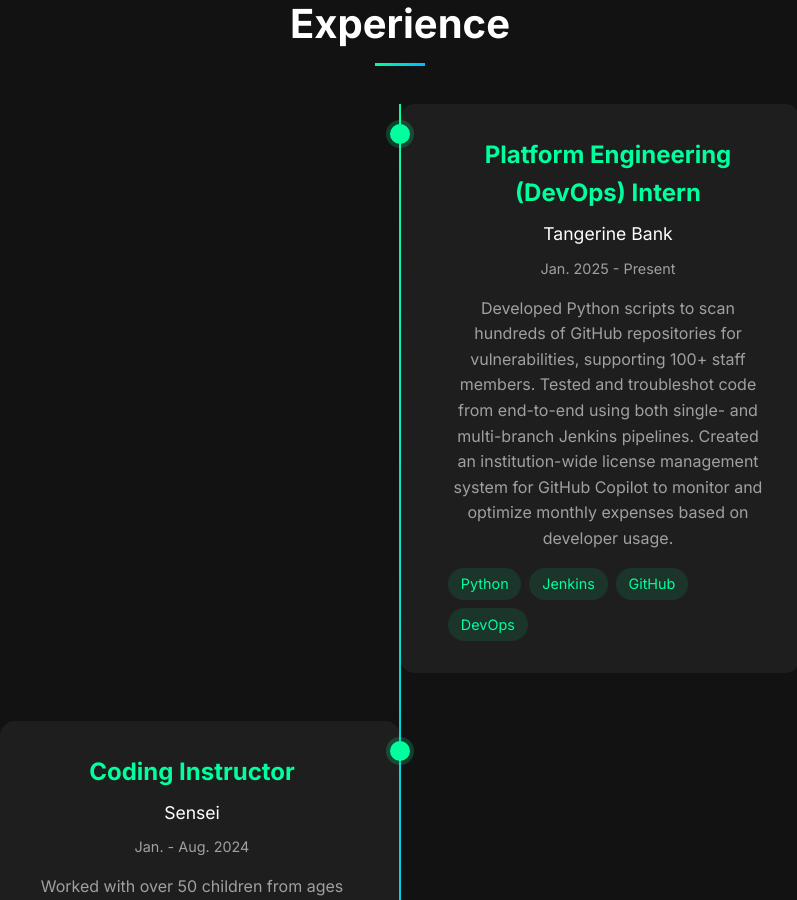
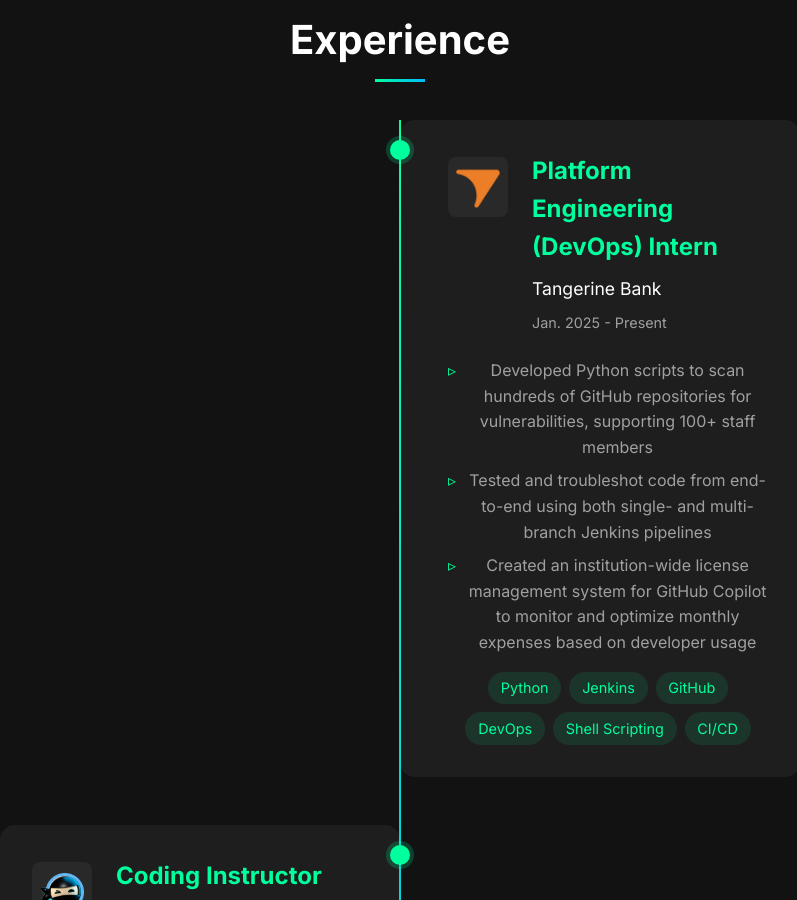
Before and after one commit to dhruvvenkat/personalwebsite, a React (Create React App) app in the folder dhruvs-site/: page / in a window 1280 px wide. Shown: the part 1900-2800 px from the top of the page, without its empty margins (240-1037 px from the left). Built offline with nearby package versions, Linux system fonts and the light colour scheme.

Commit message:
cosmetics

```diff
--- a/dhruvs-site/src/App.css
+++ b/dhruvs-site/src/App.css
@@ -1,3 +1,7 @@
+html {
+  scroll-behavior: smooth;
+}
+
 * {
   margin: 0;
   padding: 0;
--- a/dhruvs-site/src/components/Experience.js
+++ b/dhruvs-site/src/components/Experience.js
@@ -6,18 +6,40 @@ const Experience = () => {
     {
       title: "Platform Engineering (DevOps) Intern",
       company: "Tangerine Bank",
+      logo: "/tng.png", // Updated to use the Tangerine logo
       period: "Jan. 2025 - Present",
-      description:
-        "Developed Python scripts to scan hundreds of GitHub repositories for vulnerabilities, supporting 100+ staff members. Tested and troubleshot code from end-to-end using both single- and multi-branch Jenkins pipelines. Created an institution-wide license management system for GitHub Copilot to monitor and optimize monthly expenses based on developer usage.",
-      skills: ["Python", "Jenkins", "GitHub", "DevOps"],
+      description: [
+        "Developed Python scripts to scan hundreds of GitHub repositories for vulnerabilities, supporting 100+ staff members",
+        "Tested and troubleshot code from end-to-end using both single- and multi-branch Jenkins pipelines",
+        "Created an institution-wide license management system for GitHub Copilot to monitor and optimize monthly expenses based on developer usage",
+      ],
+      skills: [
+        "Python",
+        "Jenkins",
+        "GitHub",
+        "DevOps",
+        "Shell Scripting",
+        "CI/CD",
+      ],
     },
     {
       title: "Coding Instructor",
-      company: "Sensei",
+      company: "CodeNinjas Royal Vista",
+      logo: "/cnrv.png", // Replace with actual logo URL
       period: "Jan. - Aug. 2024",
-      description:
-        "Worked with over 50 children from ages 5-15 to teach basic concepts related to Lua, JavaScript, and C#. Collaborated with other employees to implement an in-house currency system for students to be rewarded for their learning progression. Utilized sales skills to 'pitch' the program to prospective customers and helped bring in over 20 new students.",
-      skills: ["Teaching", "Lua", "JavaScript", "C#"],
+      description: [
+        "Worked with over 50 children from ages 5-15 to teach basic concepts related to Lua, JavaScript, and C#",
+        "Collaborated with other employees to implement an in-house currency system for students to be rewarded for their learning progression",
+        "Utilized sales skills to 'pitch' the program to prospective customers and helped bring in over 20 new students",
+      ],
+      skills: [
+        "Teaching",
+        "Lua",
+        "JavaScript",
+        "C#",
+        "Communication",
+        "Leadership",
+      ],
     },
   ];
 
@@ -30,11 +52,22 @@ const Experience = () => {
             <div className="timeline-item" key={index}>
               <div className="timeline-content">
                 <div className="timeline-header">
-                  <h3 className="job-title">{exp.title}</h3>
-                  <span className="company">{exp.company}</span>
-                  <span className="period">{exp.period}</span>
+                  <div className="company-info">
+                    <div className="company-logo">
+                      <img src={exp.logo} alt={`${exp.company} logo`} />
+                    </div>
+                    <div className="company-details">
+                      <h3 className="job-title">{exp.title}</h3>
+                      <span className="company">{exp.company}</span>
+                      <span className="period">{exp.period}</span>
+                    </div>
+                  </div>
                 </div>
-                <p className="description">{exp.description}</p>
+                <ul className="description">
+                  {exp.description.map((bullet, bulletIndex) => (
+                    <li key={bulletIndex}>{bullet}</li>
+                  ))}
+                </ul>
                 <div className="skills">
                   {exp.skills.map((skill, skillIndex) => (
                     <span className="skill-tag" key={skillIndex}>
--- a/dhruvs-site/src/components/Navbar.js
+++ b/dhruvs-site/src/components/Navbar.js
@@ -2,22 +2,46 @@ import React from "react";
 import "../styles/Navbar.css";
 
 const Navbar = () => {
+  const handleClick = (e) => {
+    e.preventDefault();
+    const targetId = e.currentTarget.getAttribute("href").slice(1);
+    const targetElement = document.getElementById(targetId);
+
+    if (targetElement) {
+      const navbarHeight = document.querySelector(".navbar").offsetHeight;
+      const targetPosition = targetElement.offsetTop - navbarHeight;
+
+      window.scrollTo({
+        top: targetPosition,
+        behavior: "smooth",
+      });
+    }
+  };
+
   return (
     <nav className="navbar">
       <div className="navbar-container">
-        <div className="logo">DH</div>
+        <div className="logo">DV</div>
         <ul className="nav-links">
           <li>
-            <a href="#about">About</a>
+            <a href="#about" onClick={handleClick}>
+              About
+            </a>
           </li>
           <li>
-            <a href="#experience">Experience</a>
+            <a href="#experience" onClick={handleClick}>
+              Experience
+            </a>
           </li>
           <li>
-            <a href="#projects">Projects</a>
+            <a href="#projects" onClick={handleClick}>
+              Projects
+            </a>
           </li>
           <li>
-            <a href="#contact">Contact</a>
+            <a href="#contact" onClick={handleClick}>
+              Contact
+            </a>
           </li>
         </ul>
       </div>
--- a/dhruvs-site/src/components/Projects.js
+++ b/dhruvs-site/src/components/Projects.js
@@ -5,8 +5,11 @@ const Projects = () => {
   const projects = [
     {
       title: "EscrowShield",
-      description:
-        "Developed a proof-of-concept web application to hold down payments in escrow on the blockchain for buyers of new properties, eliminating the cost of third-party escrows and notaries. Learned and applied the Internet Computer blockchain to write self-validating smart contracts stored in ICP canisters.",
+      description: [
+        "Developed a proof-of-concept web application to hold down payments in escrow on the blockchain for buyers of new properties",
+        "Eliminated the cost of third-party escrows and notaries",
+        "Learned and applied the Internet Computer blockchain to write self-validating smart contracts stored in ICP canisters",
+      ],
       image: "https://via.placeholder.com/400x250",
       technologies: ["ReactJS", "Internet Computer", "Motoko", "MetaMask API"],
       github: "https://github.com/dhruvvenkat/escrowshield",
@@ -14,8 +17,11 @@ const Projects = () => {
     },
     {
       title: "StockWatcher",
-      description:
-        "Developed a CRUD application using Java HTTP client to auto-update users' watchlists every 5 minutes. Users can add and remove stocks from their watchlist or export their watchlist as a CSV file. Used Java Swing to develop an intuitive API with buttons, headers, and graphics.",
+      description: [
+        "Developed a CRUD application using Java HTTP client to auto-update users' watchlists every 5 minutes",
+        "Implemented features for users to add/remove stocks from their watchlist or export as CSV file",
+        "Used Java Swing to develop an intuitive API with buttons, headers, and graphics",
+      ],
       image: "https://via.placeholder.com/400x250",
       technologies: [
         "Java",
@@ -24,6 +30,26 @@ const Projects = () => {
         "Finnhub API",
       ],
       github: "https://github.com/dhruvvenkat/stockwatcher",
+      live: "#",
+    },
+    {
+      title: "Personal Portfolio",
+      description: [
+        "Designed and developed a modern portfolio website with a dark theme and interactive elements",
+        "Implemented smooth animations and responsive design for all screen sizes",
+        "Created a clean user interface with sections for projects, experience, and contact information",
+      ],
+      image: "https://via.placeholder.com/400x250",
+      technologies: [
+        "HTML5",
+        "CSS3",
+        "JavaScript",
+        "ReactJS",
+        "Git",
+        // "Responsive Design",
+        // "CSS Animations",
+      ],
+      github: "https://github.com/dhruvvenkat/portfolio",
       live: "#",
     },
   ];
@@ -58,7 +84,11 @@ const Projects = () => {
               </div>
               <div className="project-content">
                 <h3 className="project-title">{project.title}</h3>
-                <p className="project-description">{project.description}</p>
+                <ul className="project-description">
+                  {project.description.map((bullet, bulletIndex) => (
+                    <li key={bulletIndex}>{bullet}</li>
+                  ))}
+                </ul>
                 <div className="project-technologies">
                   {project.technologies.map((tech, techIndex) => (
                     <span className="tech-tag" key={techIndex}>
--- a/dhruvs-site/src/styles/Experience.css
+++ b/dhruvs-site/src/styles/Experience.css
@@ -118,12 +118,29 @@
   color: #a0a0a0;
   line-height: 1.6;
   margin-bottom: 1rem;
+  padding-left: 1.2rem;
+}
+
+.description li {
+  margin-bottom: 0.5rem;
+  position: relative;
+  list-style-type: none;
+}
+
+.description li::before {
+  content: "▹";
+  position: absolute;
+  left: -1.2rem;
+  color: #00ff9d;
 }
 
 .skills {
   display: flex;
   flex-wrap: wrap;
   gap: 0.5rem;
+  margin-top: 1rem;
+  justify-content: center;
+  align-items: center;
 }
 
 .skill-tag {
@@ -153,3 +170,35 @@
     right: auto;
   }
 }
+
+.company-info {
+  display: flex;
+  align-items: flex-start;
+  gap: 1.5rem;
+  margin-bottom: 1.5rem;
+}
+
+.company-logo {
+  width: 60px;
+  height: 60px;
+  border-radius: 8px;
+  overflow: hidden;
+  background: rgba(255, 255, 255, 0.05);
+  flex-shrink: 0;
+  display: flex;
+  align-items: center;
+  justify-content: center;
+  padding: 8px;
+  margin-top: 5px;
+}
+
+.company-logo img {
+  width: 100%;
+  height: 100%;
+  object-fit: contain;
+}
+
+.company-details {
+  flex-grow: 1;
+  text-align: left;
+}
--- a/dhruvs-site/src/styles/Projects.css
+++ b/dhruvs-site/src/styles/Projects.css
@@ -38,6 +38,9 @@
   border-radius: 15px;
   overflow: hidden;
   transition: transform 0.3s ease, box-shadow 0.3s ease;
+  display: flex;
+  flex-direction: column;
+  height: 100%;
 }
 
 .project-card:hover {
@@ -98,6 +101,9 @@
 
 .project-content {
   padding: 1.5rem;
+  display: flex;
+  flex-direction: column;
+  flex: 1;
 }
 
 .project-title {
@@ -110,12 +116,30 @@
   color: #a0a0a0;
   line-height: 1.6;
   margin-bottom: 1rem;
+  padding-left: 1.2rem;
+  flex: 1;
+}
+
+.project-description li {
+  margin-bottom: 0.5rem;
+  position: relative;
+  list-style-type: none;
+}
+
+.project-description li::before {
+  content: "▹";
+  position: absolute;
+  left: -1.2rem;
+  color: #00ff9d;
 }
 
 .project-technologies {
   display: flex;
   flex-wrap: wrap;
   gap: 0.5rem;
+  margin-top: auto;
+  justify-content: center;
+  align-items: center;
 }
 
 .tech-tag {
```
Also changed, not shown: dhruvs-site/public/cnrv.png (added), dhruvs-site/public/tng.png (added).
